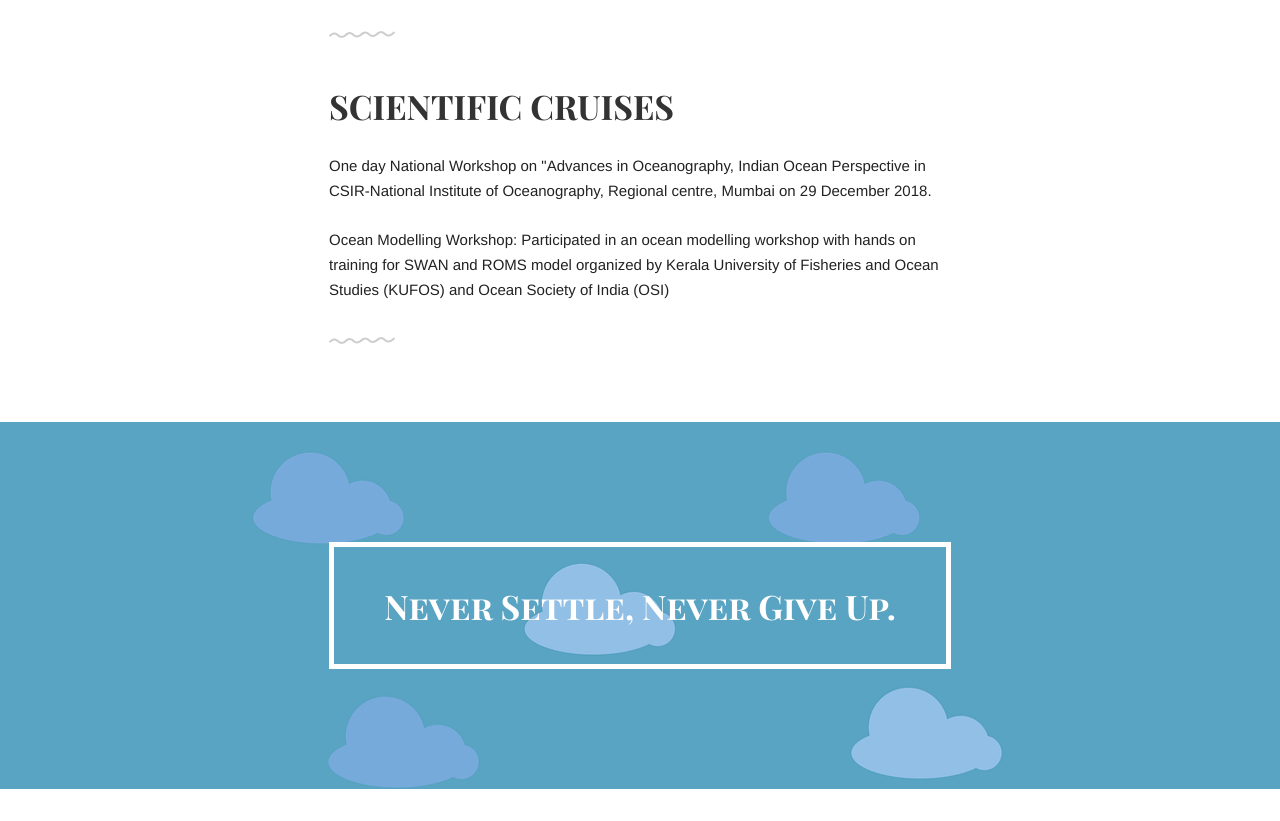
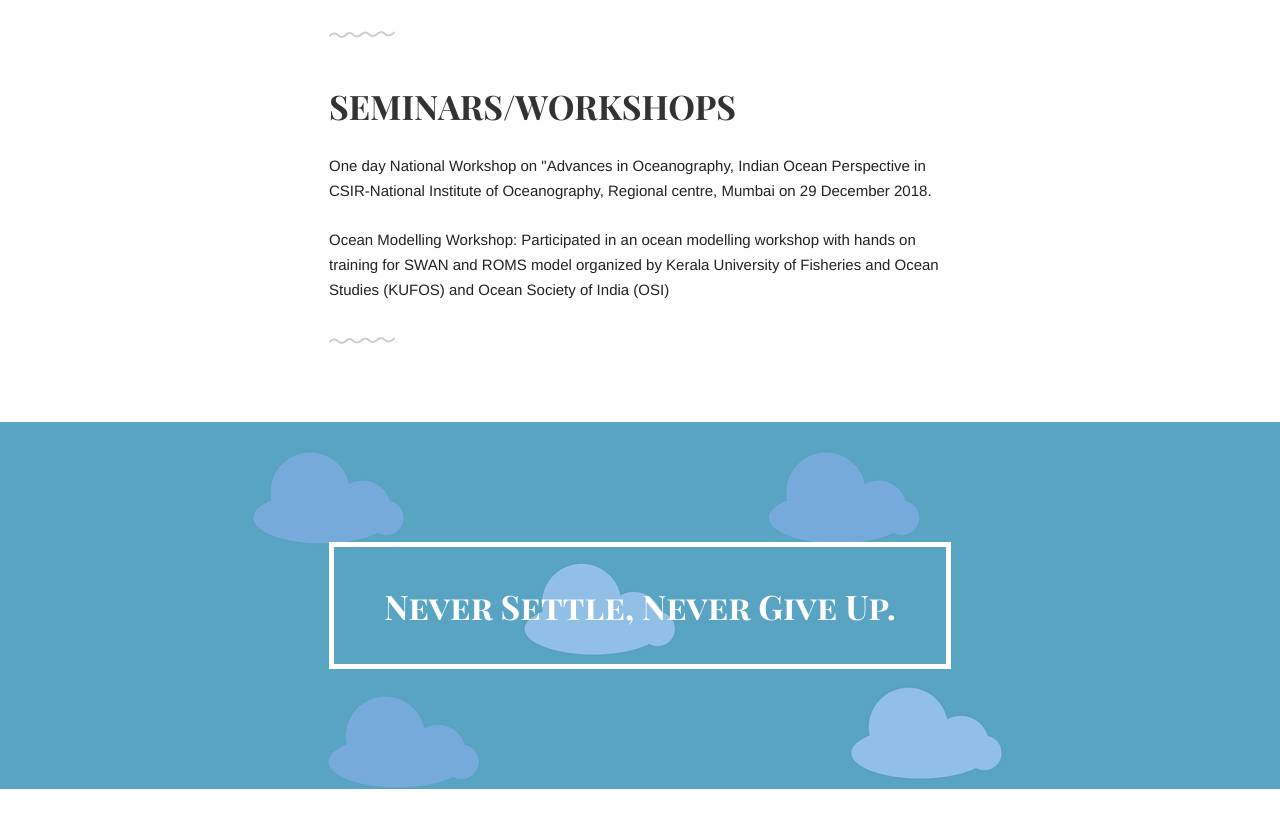
Before and after one commit to AsishKsasidharan/AsishKsasidharan.github.io, a plain HTML site: page index.html in a window 1280 px wide. Shown: the part 2234-3055 px from the top of the page. Drawn offline with Linux system fonts and the light colour scheme.

Commit message:
Update index.html

```diff
--- a/index.html
+++ b/index.html
@@ -159,7 +159,7 @@
 
 <div class="skills section second" id="skills">
 	<div class="container">
-		<h1>Scientific Cruises</h1>
+		<h1>Seminars/Workshops</h1>
 			<ul class="skill-list list-flat">
 
 			  <li></li><li></li>
```
